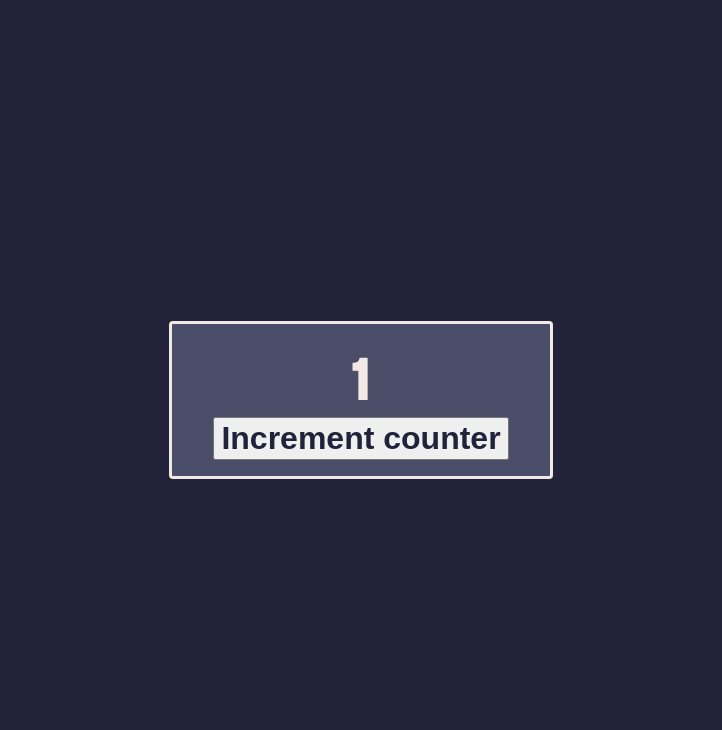
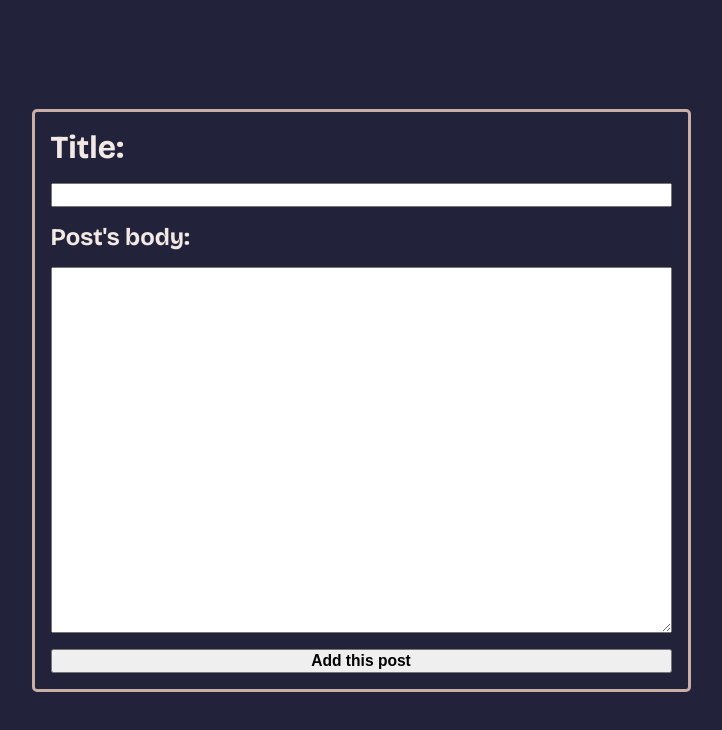
Before and after one commit to Veexeq/WdAI-2025, a React (Vite) app in the folder Lab5/lab5-ex8/Exercise8/: page / in a window 1280 px wide. Shown: the top 730 px of the page, without its empty margins (279-1001 px from the left). Built offline with nearby package versions, Linux system fonts and the light colour scheme.

Commit message:
Added AddPage component which saves blog posts to localStorage

```diff
--- a/Lab5/lab5-ex8/Exercise8/src/App.tsx
+++ b/Lab5/lab5-ex8/Exercise8/src/App.tsx
@@ -1,14 +1,15 @@
 import { BrowserRouter } from 'react-router-dom';
 import './App.css'
 
-import LSCounter from './components/counter/LSCounter';
+// import LSCounter from './components/counter/LSCounter';
+import AddPage from './components/blog/AddPage';
 
 function App() {
 
   return (
     <>
       <BrowserRouter>
-        <LSCounter />
+        <AddPage />
       </BrowserRouter>
     </>
   )
--- /dev/null
+++ b/Lab5/lab5-ex8/Exercise8/src/components/blog/AddPage.tsx
@@ -0,0 +1,60 @@
+import { useState } from 'react';
+import styles from './addpage.module.css'
+import { type post } from '../../types/post';
+
+function AddPage() {
+
+  const [id, setId] = useState(0);
+  const [title, setTitle] = useState('');
+  const titleChange = (e: React.ChangeEvent<HTMLInputElement>) => {
+    setTitle(e.target.value);
+  };
+
+  const [body, setBody] = useState('');
+  const bodyChange = (e: React.ChangeEvent<HTMLTextAreaElement>) => {
+    setBody(e.target.value);
+  };
+
+  const handleSubmit = (e: React.FormEvent<HTMLFormElement>) => {
+    e.preventDefault();
+
+    // The form hasn't been filled in in its entirety
+    if (title === '' || body === '') {
+      alert('Both \'Title\' and \'Body\' must be filled in.');
+      return;
+    }
+
+    const post: post = { id: id, title: title, body: body };
+    localStorage.setItem(String(id), JSON.stringify(post));
+    setId(prev => prev + 1);
+    setTitle('');
+    setBody('');
+  };
+
+  return (
+    <>
+      <div className={styles.wrapper}>
+        <form onSubmit={handleSubmit}>
+          <label htmlFor='title'><h1>Title:</h1></label>
+          <input
+            type='text'
+            id='title'
+            value={title}
+            onChange={titleChange}
+          />
+          <label htmlFor='body'><h2>Post's body:</h2></label>
+          <textarea
+            id='body'
+            rows={20}
+            cols={60}
+            value={body}
+            onChange={bodyChange}
+          />
+          <button type='submit'><h3>Add this post</h3></button>
+        </form>
+      </div>
+    </>
+  );
+}
+
+export default AddPage;
--- /dev/null
+++ b/Lab5/lab5-ex8/Exercise8/src/components/blog/addpage.module.css
@@ -0,0 +1,36 @@
+:root {
+  --space-indigo: #22223bff;
+  --dusty-grape: #4a4e69ff;
+  --lilac-ash: #9a8c98ff;
+  --almond-silk: #c9ada7ff;
+  --parchment: #f2e9e4ff;
+}
+
+.wrapper {
+  height: 100vh;
+  background-color: var(--space-indigo);
+  color: var(--parchment);
+
+  display: flex;
+  justify-content: center;
+  align-items: center;
+}
+
+h1, h2, h3 {
+  margin: 0;
+  padding: 0;
+}
+
+form {
+  display: flex;
+  flex-flow: column nowrap;
+  padding: 1rem;
+
+  border: var(--almond-silk) 3px solid;
+  border-radius: 5px;
+}
+
+input, textarea {
+  margin: 1rem 0;
+  font-size: 16px;
+}
--- a/Lab5/lab5-ex8/Exercise8/src/index.css
+++ b/Lab5/lab5-ex8/Exercise8/src/index.css
@@ -2,12 +2,18 @@
   box-sizing: border-box;
 }
 
-body {
+html, body {
+  height: 100%;
   margin: 0;
   padding: 0;
+}
 
+#root {
   min-height: 100vh;
+  display: block;
+}
 
+body {
   font-family: "Bricolage Grotesque", sans-serif;
   font-optical-sizing: auto;
   font-weight: 400;
--- /dev/null
+++ b/Lab5/lab5-ex8/Exercise8/src/types/post.ts
@@ -0,0 +1,5 @@
+export interface post {
+  id: number,
+  title: string,
+  body: string
+};
```
